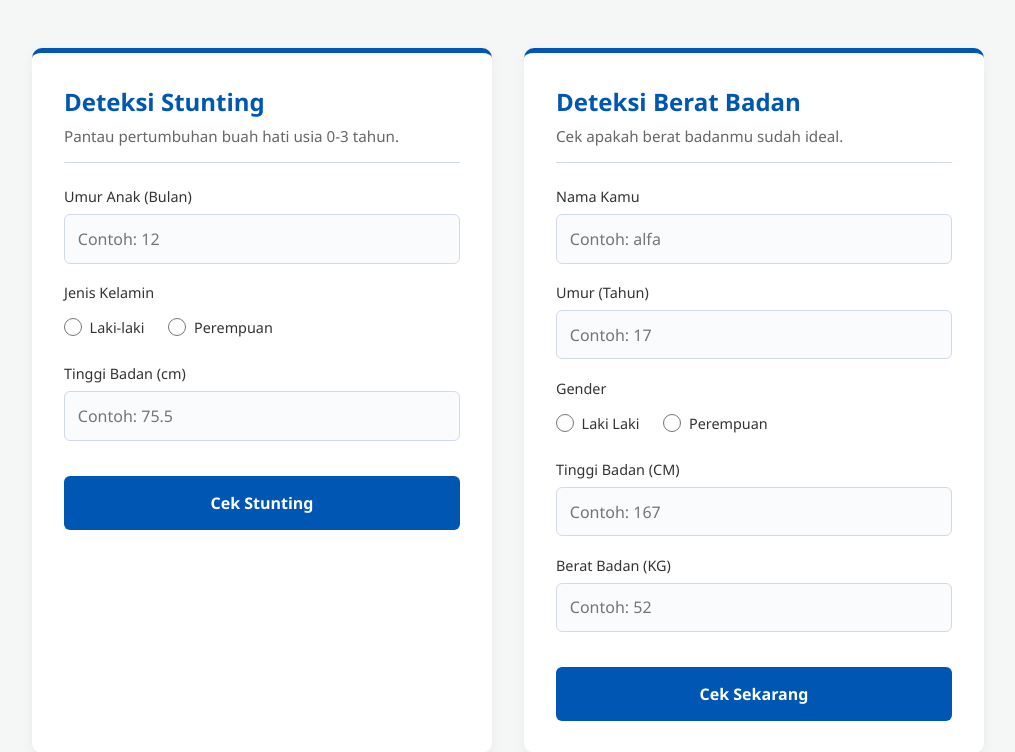
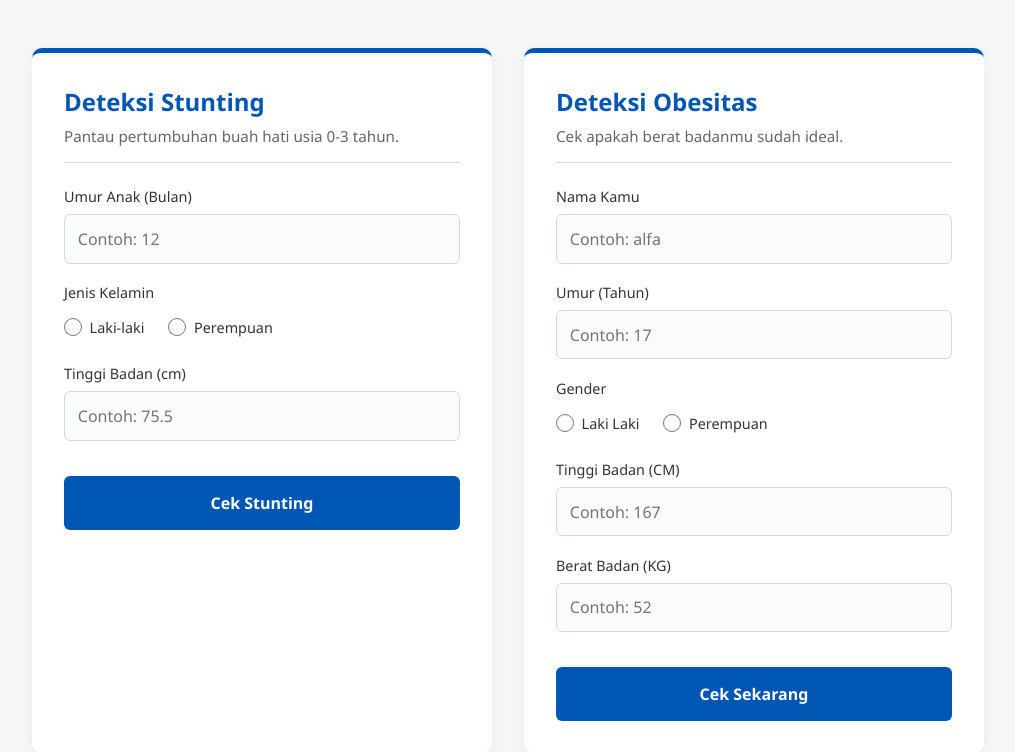
Before and after one commit to ALFADHANI284/AI-Predict-Stunting, a Flask app: page / in a window 1280 px wide. Shown: the part 171-923 px from the top of the page, without its empty margins (132-1147 px from the left). Run offline with Flask 3, Linux system fonts and the light colour scheme.

Commit message:
Feat(index): ubah teks judul di form obes

```diff
--- a/templates/index.html
+++ b/templates/index.html
@@ -297,7 +297,7 @@
 
             <!-- CARD OBESITAS -->
             <div class="card">
-                <h2>Deteksi Berat Badan</h2>
+                <h2>Deteksi Obesitas</h2>
                 <p class="subtitle">Cek apakah berat badanmu sudah ideal.</p>
 
                 <form action="/predict_obesitas" method="post">
```
